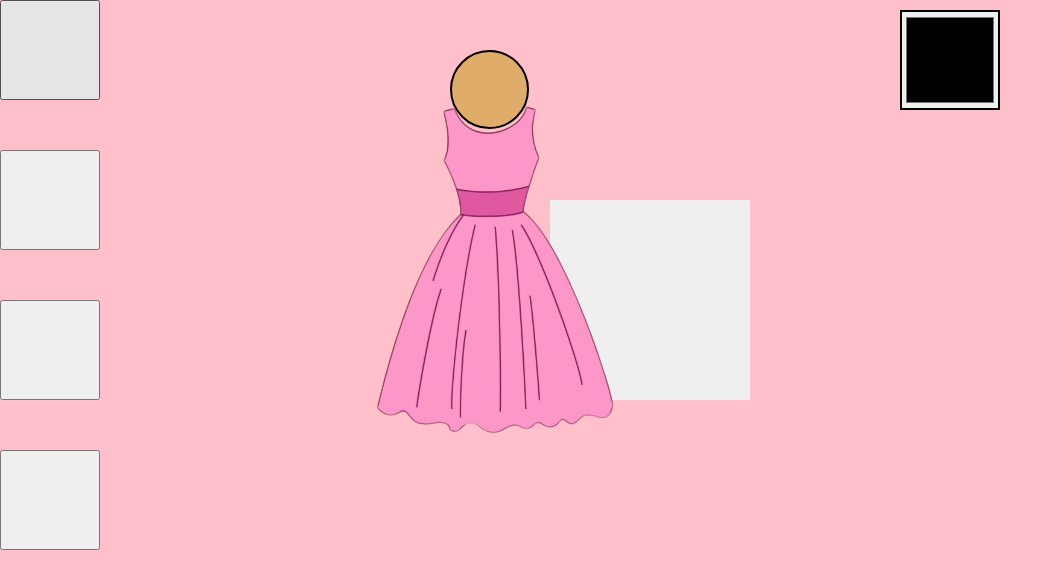
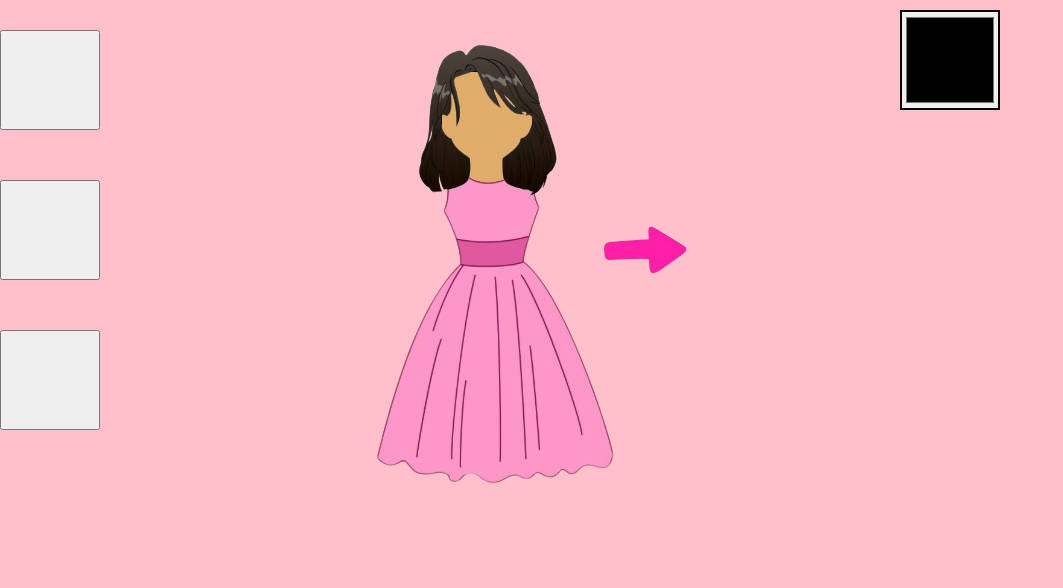
Before and after one commit to nabaafatima/dream-doll, a plain HTML site: page index.html in a window 1280 px wide. Both pictures are taken after a click on the button "Lets go!". Shown: the whole page, without its empty margins (0-1063 px from the left). Drawn offline with Linux system fonts and the light colour scheme; a web font is replaced by a local one.

Commit message:
made a complete set of dress and hairs

```diff
--- a/index.html
+++ b/index.html
@@ -6,15 +6,19 @@
     </head>
     <body>
         <div id="main">
-            <button id="arrow"></button>
+            <button id="arrow">
+                <img src="arrow-removebg-preview (1).png">
+            </button>
             <div id="dress1">
                 <img src="dress1.jpg">
             </div>
             <div id="dress">
                 <img src="dress2-removebg-preview (1).png">
             </div>
+            <div id="hairs">
+                <img src="Screenshot_2026-06-28_204650-removebg-preview.png">
+            </div>
             <div id="buttons">
-                <button id="skin"></button>
                 <button id="hair"></button>
                 <button id="clothes"></button>
                 <button id="accessories"></button>
--- a/script.js
+++ b/script.js
@@ -3,9 +3,11 @@
 const text = document.getElementById("h1");
 const doll = document.getElementById("doll");
 const head = document.getElementById("head");
-const body = document.getElementById("body");
-const neck = document.getElementById("neck");
+const accessories = document.getElementById("accessories");
 const skincolor = document.getElementById("color");
+let a = false;
+let b = false;
+let c = false;
 go.addEventListener("click", ()=>{
     main.style.opacity =  "1";
     go.style.opacity = "0";
--- a/style.css
+++ b/style.css
@@ -37,22 +37,23 @@
     margin: 0;
 }
 #head{
-    width: 75px;
-    height: 75px;
-    border-radius: 50px;
+    width: 90px;
+    height: 120px;
+    border-radius: 20px;
     border: 2px solid black;
     background-color:#E0AC69;
-    left: 450px;
-    top: 50px;
+    left: 440px;
+    top: 70px;
     position: absolute;
     z-index: 4;
 }
 #buttons{
+    margin-top: 30px;
     display: flex;
     flex-direction: column;
     gap: 50px;
 }
-#skin, #hair, #clothes, #accessories, #color{
+#hair, #clothes, #accessories, #color{
     width: 100px;
     height: 100px;
 }
@@ -65,13 +66,14 @@
 #arrow{
     position: absolute;
     top: 200px;
-    left: 550px;
+    left: 600px;
     border: none;
-    width: 200px;
-    height: 200px;
+    width: 100px;
+    height: 100px;
     cursor: pointer;
     overflow: hidden;
     padding: 0;
+    background: none;
     z-index: 3;
 }
 #arrow img{
@@ -87,13 +89,22 @@
     height: 250px;
     position: absolute;
     left: 300px;
-    top: 300px;
+    top: 350px;
     z-index: 1;
     opacity: 0;
 }
 #dress{
     position: absolute;
     left: 311px;
-    top: 100px;
+    top: 150px;
     z-index: 5;
 }
+#hairs{
+    position: absolute;
+    left: 360px;
+    overflow: hidden;
+    width: 256px;
+    height: 276;
+    z-index: 7;
+
+}
```
Also changed, not shown: Screenshot 2026-06-28 204650.jpg (added), Screenshot_2026-06-28_204650-removebg-preview.png (added), arrow-removebg-preview (1).png (added), arrow.jpg (deleted).
